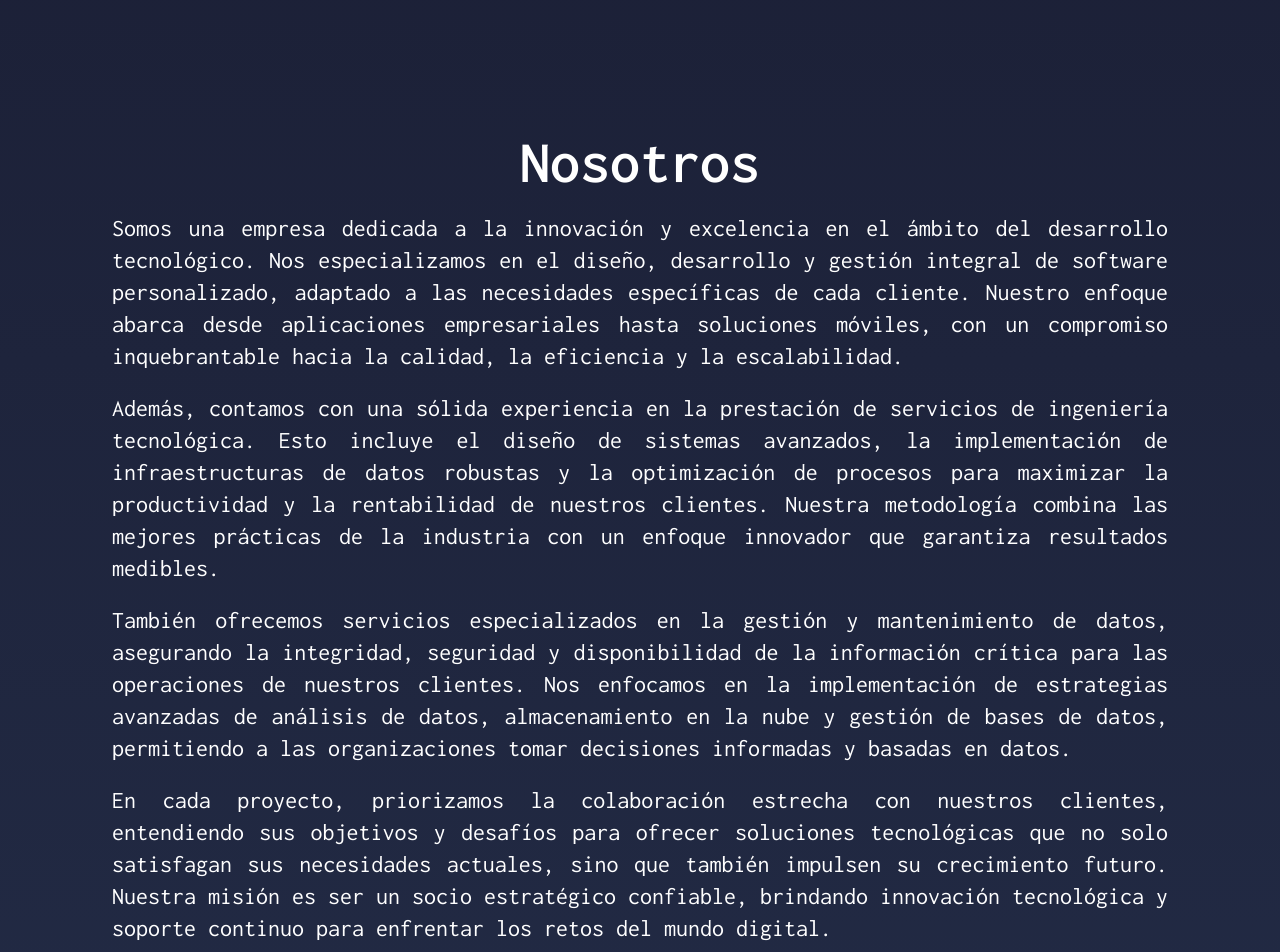
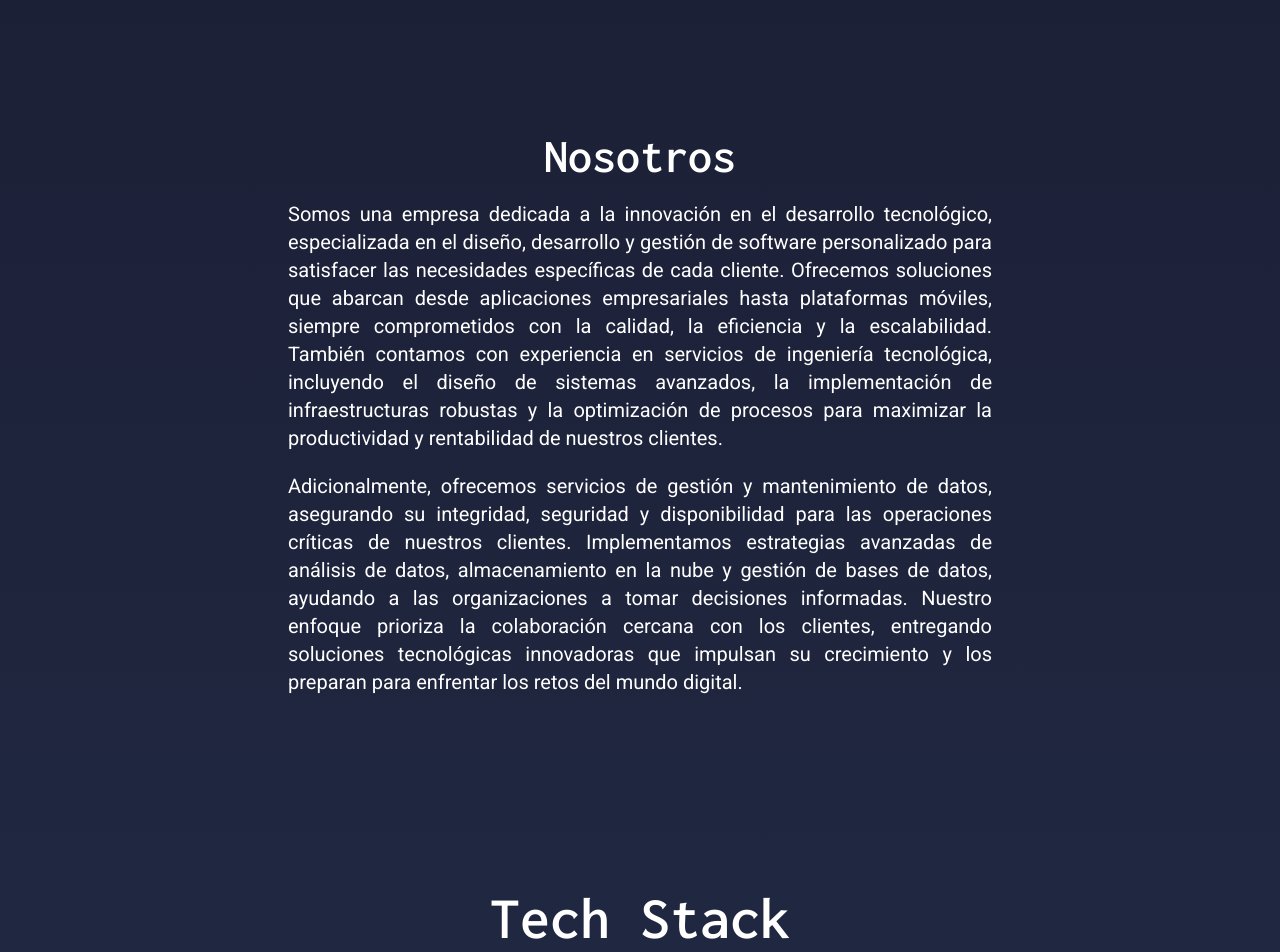
Before and after one commit to MarioHaro50/aam, a React (Vite) app: page / in a window 1280 px wide. Shown: the part 780-1732 px from the top of the page. Built offline with nearby package versions, Linux system fonts and the light colour scheme; grey boxes are pictures that could not be loaded.

Commit message:
margins and paddings

```diff
--- a/index.html
+++ b/index.html
@@ -6,7 +6,7 @@
     <meta name="viewport" content="width=device-width, initial-scale=1.0" />
     <link rel="preconnect" href="https://fonts.googleapis.com">
     <link rel="preconnect" href="https://fonts.gstatic.com" crossorigin>
-    <link href="https://fonts.googleapis.com/css2?family=Inconsolata:wght@200..900&family=Montserrat:ital,wght@0,100..900;1,100..900&display=swap" rel="stylesheet">
+    <link href="https://fonts.googleapis.com/css2?family=Inconsolata:wght@200..900&family=Montserrat:ital,wght@0,100..900;1,100..900&family=Roboto:ital,wght@0,100..900;1,100..900&display=swap" rel="stylesheet">
     <title>AAMM</title>
   </head>
   <body>
--- a/src/components/clients/Clients.tsx
+++ b/src/components/clients/Clients.tsx
@@ -5,20 +5,20 @@ import cracks from "../../assets/images/cracks.png";
 
 function Clients() {
     return (
-        <section className="flex flex-col xl:flex-row justify-end items-center gap-11 my-24 lg:mx-44">
-            <div className=" lg:w-6/12">
+        <section className="flex flex-col xl:flex-row justify-end items-center gap-11 mt-48 lg:mb-72 mx-5 sm:mx-20 md:mx-32 xl:mx-48">
+            <div className="w-full xl:w-5/12">
                 <h2 className="text-white text-center pt-16 text-4xl sm:text-5xl font-semibold">
                     Nuestros clientes
                 </h2>
             </div>
-            <div className="wraped flex flex-col items-center lg:w-6/12">
+            <div className="wraped flex flex-col w-full items-center xl:w-7/12 mt-10 xl:mt-48 mb-72 px-5 lg:px-48 xl:px-20">
                 <div className="show-info flex flex-col items-center">
                     <img
                         src={ford}
                         alt="Scotiabank"
                         className="w-44 md:w-52 lg:w-64 hover:lg:w-80"
                     />
-                    <p className="text-white text-lg mt-4 mx-8 text-justify">
+                    <p className="text-white text-lg my-5 mx-8 text-justify">
                         Fuimos parte de un proyecto integral que incluyó la creación, gestión y mantenimiento de servicios web personalizados, junto con la migración de sus sistemas a plataformas en la nube como Google Cloud Platform (GCP) y Amazon Web Services (AWS). Además, llevamos a cabo la migración de sus bases de datos, garantizando la integridad, seguridad y disponibilidad de la información durante todo el proceso. Este trabajo permitió al cliente optimizar su infraestructura tecnológica, mejorar la eficiencia operativa y prepararse para futuros desafíos en un entorno digital en constante evolución.
                     </p>
 
@@ -29,11 +29,8 @@ function Clients() {
                         alt="Scotiabank"
                         className="w-52 md:w-60 lg:w-72 hover:lg:w-80"
                     />
-                    <p className="text-white text-lg mt-7 mx-8  text-justify">
-                        Lorem ipsum dolor sit amet consectetur adipisicing elit.
-                        Cumque laborum perferendis possimus libero sunt nostrum
-                        nisi voluptates quos sequi? Quod molestias vel sit omnis
-                        quia ut rem ea totam vitae!
+                    <p className="text-white text-lg my-7 mx-8  text-justify">
+                        Se desarrollaron aplicaciones web diseñadas específicamente para automatizar procesos previamente gestionados en archivos Excel, permitiendo la comparación eficiente de datos entre ellos. Además, se implementó una gestión integral de la base de datos, garantizando la preservación, integridad y disponibilidad de la información almacenada, optimizando así la operatividad y confiabilidad del sistema.
                     </p>
                 </div>
                 <div className="show-info flex flex-col items-center">
@@ -42,12 +39,8 @@ function Clients() {
                         alt="Scotiabank"
                         className="w-28 md:w-38 lg:w-44 hover:lg:w-52"
                     />
-                    <p className="text-white text-lg mt-5 mx-8 text-justify">
-                        Lorem ipsum dolor sit amet consectetur, adipisicing
-                        elit. Minima, praesentium iste voluptate ullam
-                        cupiditate quasi dolore quisquam, fugiat non natus alias
-                        quidem, sit incidunt perferendis explicabo. Laboriosam
-                        numquam eos consectetur.!
+                    <p className="text-white text-lg my-5 mx-8 text-justify">
+                        Se desarrolló una aplicación tipo red social enfocada en visorias de fútbol en México, diseñada específicamente para dispositivos Android utilizando la plataforma Android Studio. La aplicación permite la interacción entre usuarios y ofrece herramientas para facilitar el descubrimiento y la gestión de talentos deportivos en el ámbito futbolístico.
                     </p>
                 </div>
             </div>
--- a/src/components/header/header.tsx
+++ b/src/components/header/header.tsx
@@ -8,7 +8,7 @@ const Header = () => {
                 <source src={mainVideo} type="video/mp4" />
             </video>
             <h1 className="text-8xl md:text-9xl lg:text-10xl text-center text-shadow font-semibold text-white relative z-10 drop-shadow-2xl ff-montserrat typing">AAMM</h1>
-            <p className="read-the-docs text-5xl text-shadow text-center font-light text-white relative z-10">Tech & Solutions</p>
+            <p className="read-the-docs text-5xl text-shadow text-center font-light text-white relative z-10 ff-i">Tech & Solutions</p>
         </section>
     );
 };
--- a/src/components/tecnologies/Tech.tsx
+++ b/src/components/tecnologies/Tech.tsx
@@ -12,9 +12,9 @@ import javascript from '../../assets/images/JavaScript.png'
 
 const Tech = () => {
     return (
-        <section className='my-32 mx-5 sm:mx-12 md:mx-16 lg:mx-28 bg-slate-800 rounded-3xl'>
-            <h2 className='text-white text-center pt-16 text-5xl lg:text-6xl font-semibold'>Tech Stack</h2>
-            <div className='flex flex-wrap gap-y-20 gap-x-14 sm:gap-x-16 md:gap-x-16 lg:gap-x-20 xl:gap-x-36 justify-center mt-6 p-14 wraped-tech'>
+        <section className='my-32 mx-5 sm:mx-20 md:mx-32 lg:mx-48 xl:mx-72'>
+            <h2 className='text-white text-center pt-16 text-5xl lg:text-6xl font-semibold ff-i'>Tech Stack</h2>
+            <div className='flex flex-wrap justify-around gap-y-20 gap-x-14 sm:gap-x-16 md:gap-x-16 lg:gap-x-20 xl:gap-x-20 mt-6 p-14 wraped-tech'>
                 <img className="w-auto h-20 md:h-24 lg:h-30" src={javascript} alt="javascript" />
                 <img className="w-auto h-20 md:h-24 lg:h-30" src={react} alt="React" />
                 <img className="w-auto h-20 md:h-24 lg:h-30" src={angular} alt="Angular" />
--- a/src/components/us/Us.tsx
+++ b/src/components/us/Us.tsx
@@ -2,44 +2,13 @@ import "./Us.css";
 
 const Us = () => {
     return (
-        <section className="flex flex-col items-center justify-center my-28 mx-10 md:mx-20 lg:mx-28 text-justify">
-            <h2 className="text-white text-5xl font-semibold lg:text-6xl">Nosotros</h2>
-            <p className="text-white text-lg md:text-xl lg:text-2xl mt-5">
-                Somos una empresa dedicada a la innovación y excelencia en el
-                ámbito del desarrollo tecnológico. Nos especializamos en el
-                diseño, desarrollo y gestión integral de software personalizado,
-                adaptado a las necesidades específicas de cada cliente. Nuestro
-                enfoque abarca desde aplicaciones empresariales hasta soluciones
-                móviles, con un compromiso inquebrantable hacia la calidad, la
-                eficiencia y la escalabilidad.
+        <section className="flex flex-col items-center justify-center my-28 mx-5 sm:mx-20 md:mx-32 lg:mx-48 xl:mx-72 text-justify">
+            <h2 className="text-white text-5xl font-semibold lg:text-6x ff-i">Nosotros</h2>
+            <p className="text-white text-lg md:text-xl lg:text-xl mt-5">
+                Somos una empresa dedicada a la innovación en el desarrollo tecnológico, especializada en el diseño, desarrollo y gestión de software personalizado para satisfacer las necesidades específicas de cada cliente. Ofrecemos soluciones que abarcan desde aplicaciones empresariales hasta plataformas móviles, siempre comprometidos con la calidad, la eficiencia y la escalabilidad. También contamos con experiencia en servicios de ingeniería tecnológica, incluyendo el diseño de sistemas avanzados, la implementación de infraestructuras robustas y la optimización de procesos para maximizar la productividad y rentabilidad de nuestros clientes.
             </p>
-            <p className="text-white text-lg md:text-xl lg:text-2xl mt-5">
-                Además, contamos con una sólida experiencia en la prestación de
-                servicios de ingeniería tecnológica. Esto incluye el diseño de
-                sistemas avanzados, la implementación de infraestructuras de
-                datos robustas y la optimización de procesos para maximizar la
-                productividad y la rentabilidad de nuestros clientes. Nuestra
-                metodología combina las mejores prácticas de la industria con un
-                enfoque innovador que garantiza resultados medibles.
-            </p>
-
-            <p className="text-white text-lg md:text-xl lg:text-2xl mt-5">
-                También ofrecemos servicios especializados en la gestión y
-                mantenimiento de datos, asegurando la integridad, seguridad y
-                disponibilidad de la información crítica para las operaciones de
-                nuestros clientes. Nos enfocamos en la implementación de
-                estrategias avanzadas de análisis de datos, almacenamiento en la
-                nube y gestión de bases de datos, permitiendo a las
-                organizaciones tomar decisiones informadas y basadas en datos.
-            </p>
-            <p className="text-white text-lg md:text-xl lg:text-2xl mt-5">
-                En cada proyecto, priorizamos la colaboración estrecha con
-                nuestros clientes, entendiendo sus objetivos y desafíos para
-                ofrecer soluciones tecnológicas que no solo satisfagan sus
-                necesidades actuales, sino que también impulsen su crecimiento
-                futuro. Nuestra misión es ser un socio estratégico confiable,
-                brindando innovación tecnológica y soporte continuo para
-                enfrentar los retos del mundo digital.
+            <p className="text-white text-lg md:text-xl lg:text-xl mt-5">
+                Adicionalmente, ofrecemos servicios de gestión y mantenimiento de datos, asegurando su integridad, seguridad y disponibilidad para las operaciones críticas de nuestros clientes. Implementamos estrategias avanzadas de análisis de datos, almacenamiento en la nube y gestión de bases de datos, ayudando a las organizaciones a tomar decisiones informadas. Nuestro enfoque prioriza la colaboración cercana con los clientes, entregando soluciones tecnológicas innovadoras que impulsan su crecimiento y los preparan para enfrentar los retos del mundo digital.
             </p>
         </section>
     );
--- a/src/index.css
+++ b/src/index.css
@@ -3,7 +3,7 @@
 @tailwind utilities;
 
 * {
-  font-family: "Inconsolata", serif !important;
+  font-family: "Roboto", serif !important;
 }
 
 body {
@@ -15,6 +15,11 @@ body {
 
 .text-shadow {
     text-shadow: 0px 0px 10px #000;
+}
+
+
+.ff-i {
+    font-family: "Inconsolata", sans-serif !important;
 }
 
 .ff-montserrat {
```
